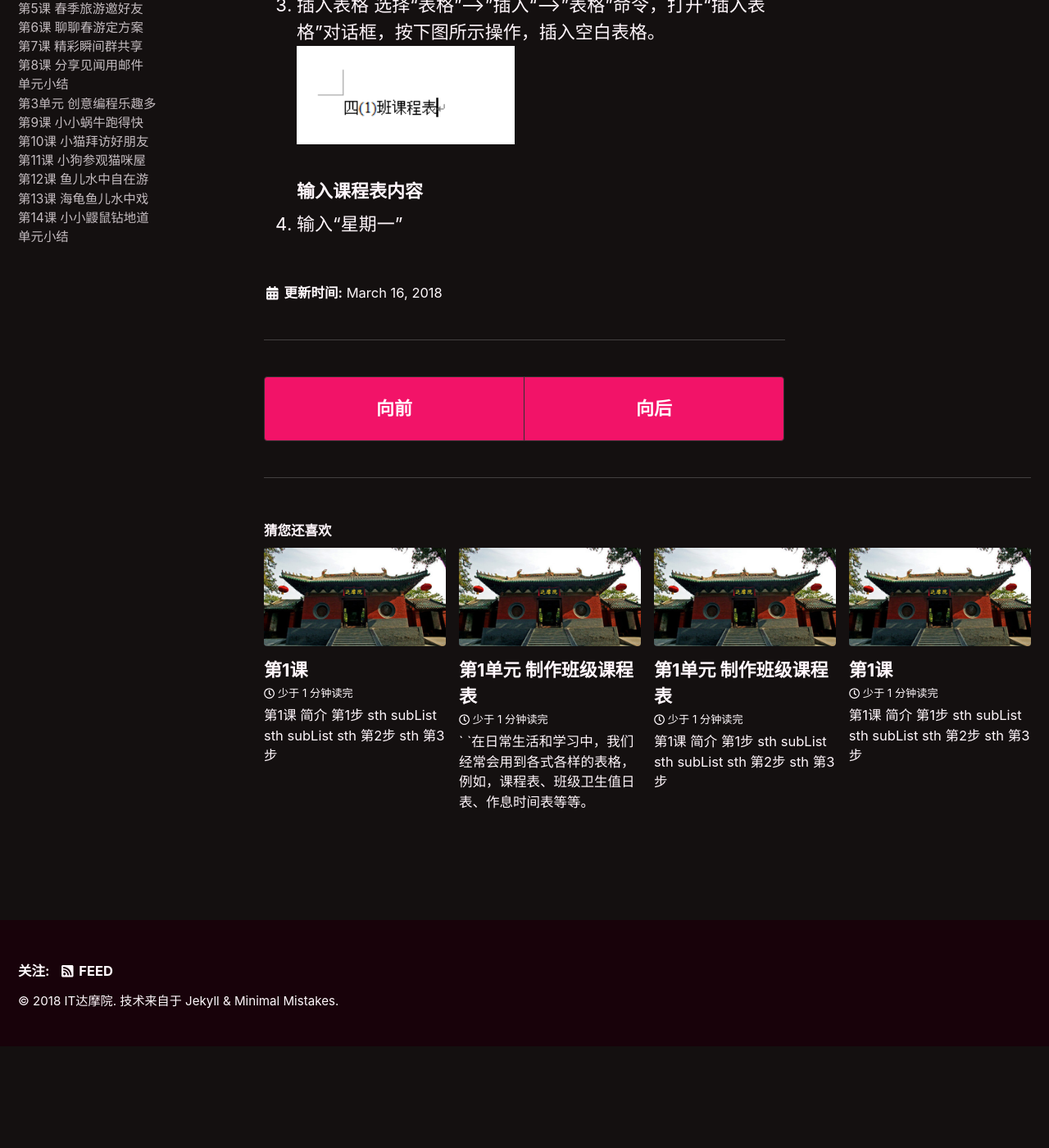
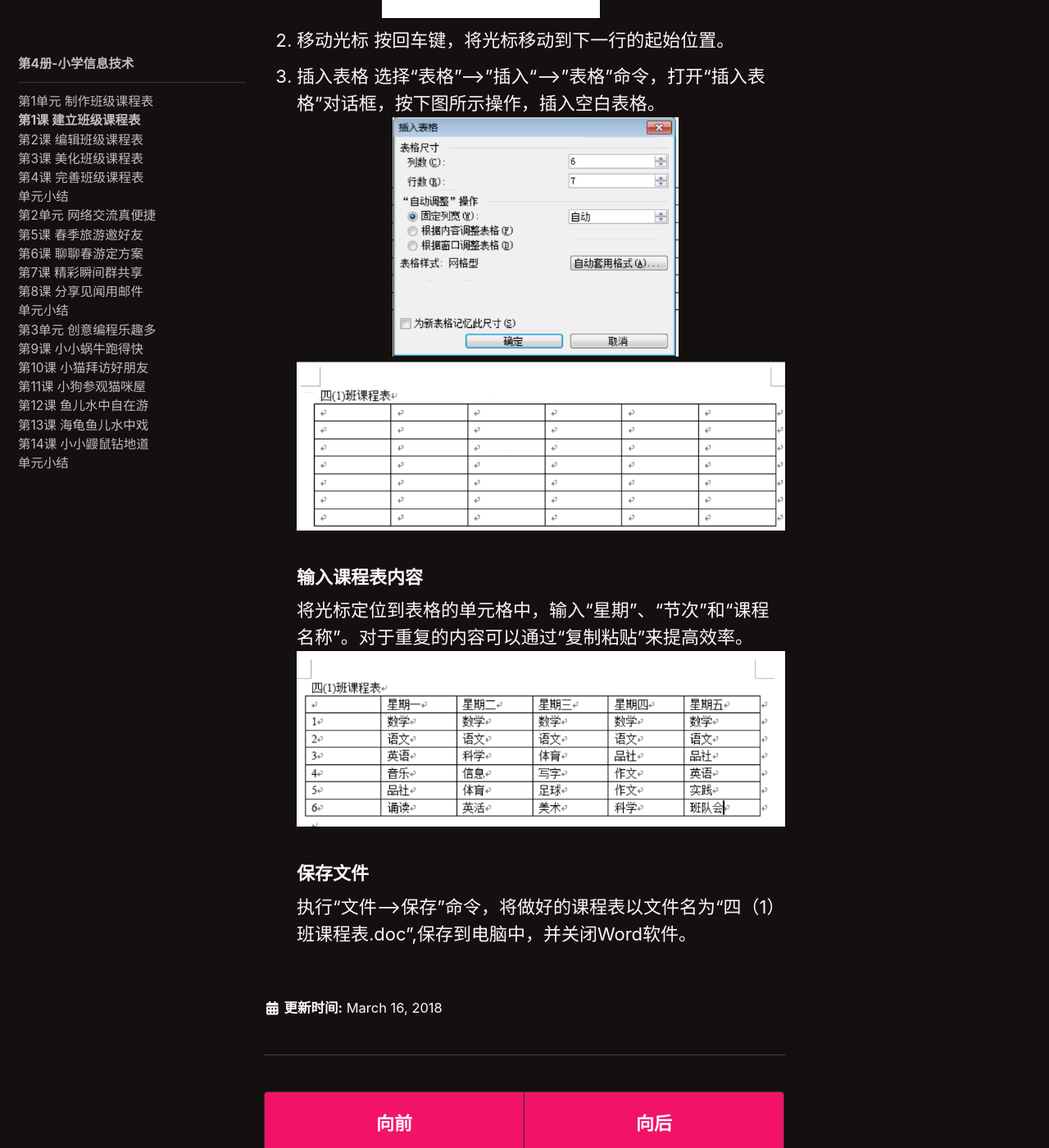
Before and after one commit to xinfengwu/goshinh.github.io-jekll-, a Jekyll site: the page built from _posts/courses/14-IT-Primary-4-version4/2018-03-16-Lesson1.md, in a window 1280 px wide and 1400 px high, scrolled down 1800 px. Shown: the whole window at 82% size. Built offline with Jekyll 4.4.1, drawn with Linux system fonts in a browser that asks for light colours; nearby versions of some CDN libraries; emoji names are drawn with the system emoji font; before the commit the page ends 3077 px from its top, so only the background shows below that.

Commit message:
Update 2018-03-16-Lesson1.md

```diff
--- a/_posts/courses/14-IT-Primary-4-version4/2018-03-16-Lesson1.md
+++ b/_posts/courses/14-IT-Primary-4-version4/2018-03-16-Lesson1.md
@@ -32,10 +32,14 @@ layouts_gallery:
 ### 插入空白表格
 1. 输入标题
 运行Word软件，在文档中输入表格名称“四（1）班课程表”。
+![](/assets/images/ITP-4/1.1.png)
 2. 移动光标
 按回车键，将光标移动到下一行的起始位置。
 3. 插入表格
 选择“表格”——>"插入“——>"表格”命令，打开“插入表格”对话框，按下图所示操作，插入空白表格。
-![](/assets/images/ITP-4/1.1.png)
+![](/assets/images/ITP-4/1.2.png)
 ### 输入课程表内容
-1. 输入“星期一”
+将光标定位到表格的单元格中，输入“星期”、“节次”和“课程名称”。对于重复的内容可以通过“复制粘贴”来提高效率。
+![](/assets/images/ITP-4/1.3.png)
+### 保存文件
+执行“文件——>保存”命令，将做好的课程表以文件名为“四（1）班课程表.doc”,保存到电脑中，并关闭Word软件。
```
